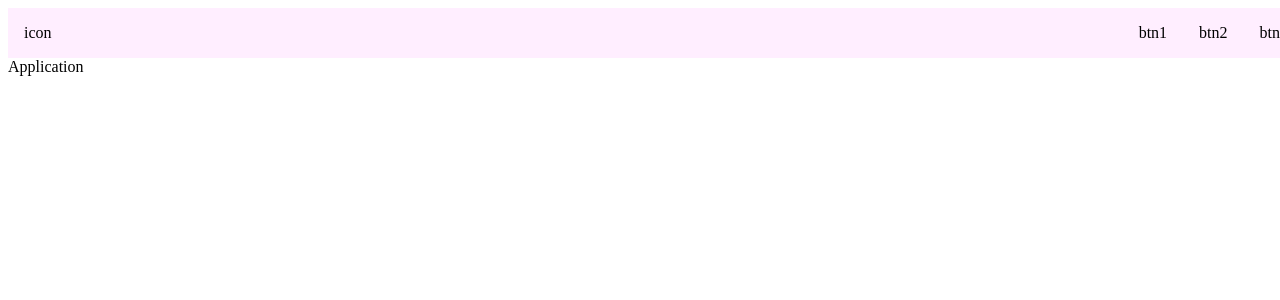
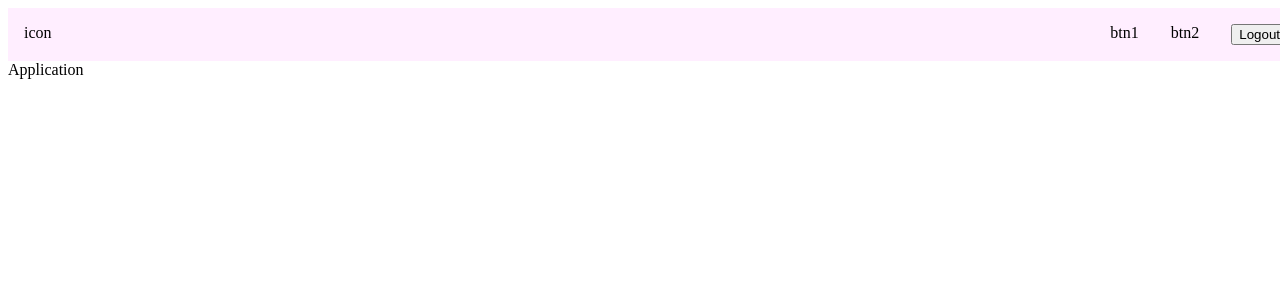
Before and after one commit to lhoogenraad/letterbookd, a Next.js app in the folder client/: page / in a window 1280 px wide. Shown: the top 300 px of the page. Built offline with nearby package versions, Linux system fonts and the light colour scheme.

Commit message:
feat: Logout btn added to navbar

```diff
--- a/client/app/dashboard/page.tsx
+++ b/client/app/dashboard/page.tsx
@@ -34,7 +34,7 @@ export default function Dashboard() {
 
 		// Get username
 		const claims = jwt.decode(localStorage.getItem("authToken"))
-		setFirstName(claims.firstName);
+		setFirstName(claims?.firstName);
 	}, []);
 
 
--- /dev/null
+++ b/client/components/nav/logoutButton.tsx
@@ -0,0 +1,28 @@
+"use client"
+
+import { usePathname } from 'next/navigation'
+import "./navbar.css"
+import { useRouter } from 'next/navigation'
+import { Button } from '@mantine/core';
+
+export default function LogoutButton() {
+	const router = useRouter();
+	/**
+	 * Clear auth token localStorage and redirect
+	 * user to the login page.
+	 */
+	const logout = () => {
+		console.log("logging out")
+		localStorage.removeItem("authToken");
+		router.push('/login');
+	}
+
+	return (
+		<Button
+			variant="filled"
+			onClick={() => logout()}
+		>
+		Logout
+		</Button>
+	)
+};
--- a/client/components/nav/navbar.tsx
+++ b/client/components/nav/navbar.tsx
@@ -1,8 +1,17 @@
 "use client"
 
+import { usePathname } from 'next/navigation'
 import "./navbar.css"
+import hideNavbarRoutes from './routesToHideNavbar.tsx';
+import LogoutButton from './logoutButton.tsx';
 
 export default function Navbar() {
+	const pathname = usePathname();
+
+	if (hideNavbarRoutes.includes(pathname)) {
+		return;
+	}
+
 	return (
 		<div className="navbar-container">
 			<div className="icon">
@@ -12,7 +21,7 @@ export default function Navbar() {
 			<div className="navbar-btns">
 				<div>btn1</div>
 				<div>btn2</div>
-				<div>btn3</div>
+				<LogoutButton />
 			</div>
 		</div>
 	);
--- /dev/null
+++ b/client/components/nav/routesToHideNavbar.tsx
@@ -0,0 +1,4 @@
+export default [
+	'/login',
+	'/signup'
+];
```
